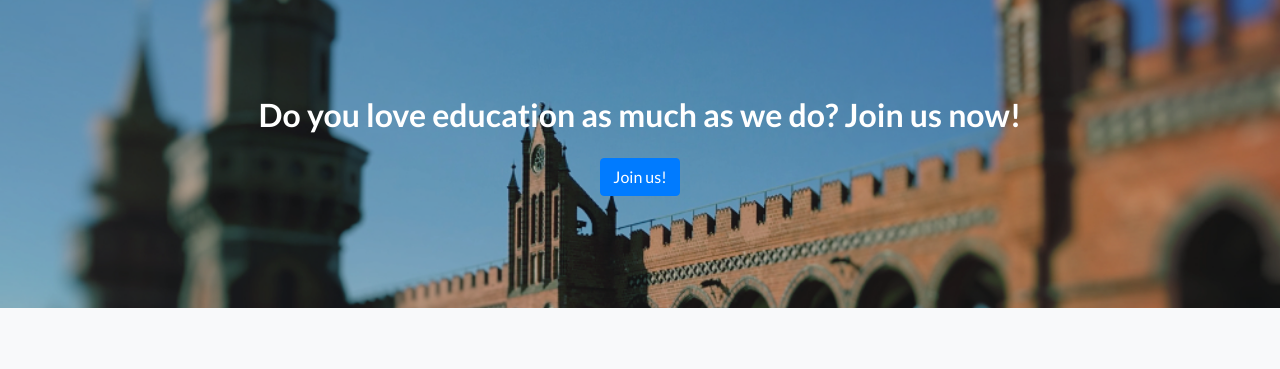
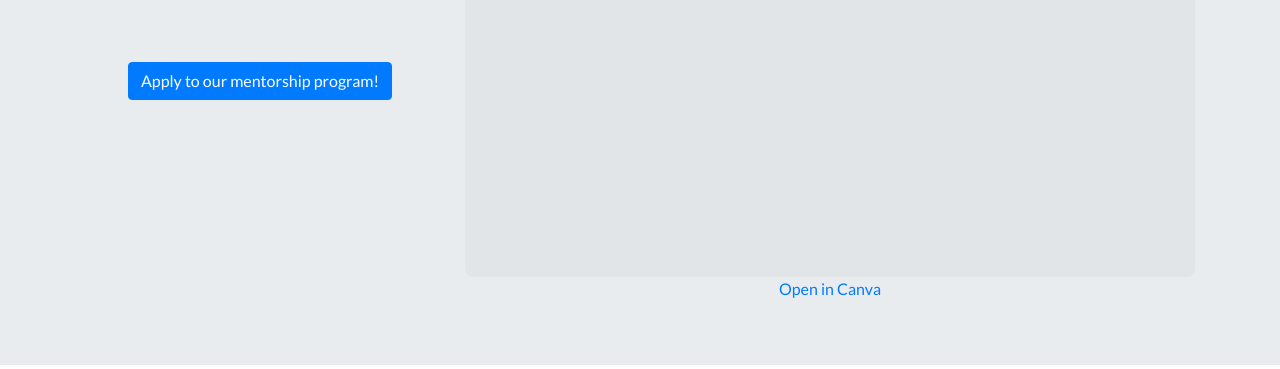
Before and after one commit to chudaol/berlearnin, a website: page index.html in a window 1280 px wide. Shown: the part 3527-3896 px from the top of the page. Drawn offline with Linux system fonts and the light colour scheme; a script that the page names is missing.

Commit message:
added mentorshipt to the website

```diff
--- a/index.html
+++ b/index.html
@@ -211,7 +211,28 @@
     <!--</div>-->
   <!--</div>-->
 <!--</section>-->
-
+<!-- Mentorship -->
+<section class="text-center">
+  <div class="jumbotron jumbotron-fluid">
+    <div class="container">
+      <div class="row align-items-center">
+        <div class="col-lg-4">
+          <a class="btn btn-primary typeform-share" href=http://bit.ly/2x5Y5nS" data-mode="drawer_right">Apply to our mentorship program!</a>
+        </div>
+        <div class="col-lg-8">
+          <div
+            class="canva-embed"
+            data-design-id="DADzJHGI5UQ/EWij-fnnA5rRSh2s1MX1aw"
+            data-height-ratio="0.5625"
+            style="padding:56.2500% 5px 5px 5px;background:rgba(0,0,0,0.03);border-radius:8px;"
+          ></div>
+          <script async src="https:&#x2F;&#x2F;sdk.canva.com&#x2F;v1&#x2F;embed.js"></script>
+          <a href="https:&#x2F;&#x2F;www.canva.com&#x2F;design&#x2F;DADzJHGI5UQ&#x2F;EWij-fnnA5rRSh2s1MX1aw&#x2F;view?utm_content=DADzJHGI5UQ&amp;utm_campaign=designshare&amp;utm_medium=embeds&amp;utm_source=homepage_design_menu" target="_blank" rel="noopener">Open in Canva</a>
+        </div>
+      </div>
+    </div>
+  </div>
+</section>
 <!-- Partners -->
 <section>
   <div class="container partners text-center">
```
